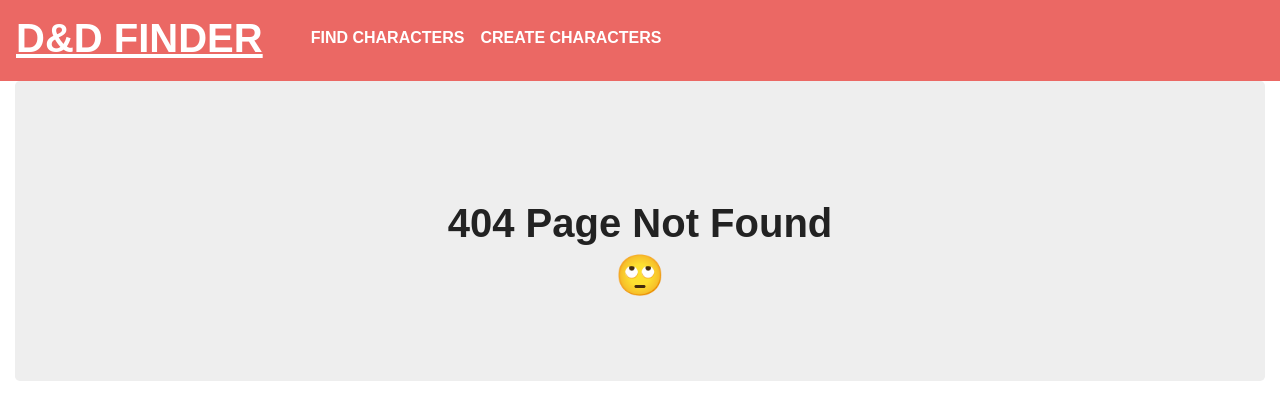
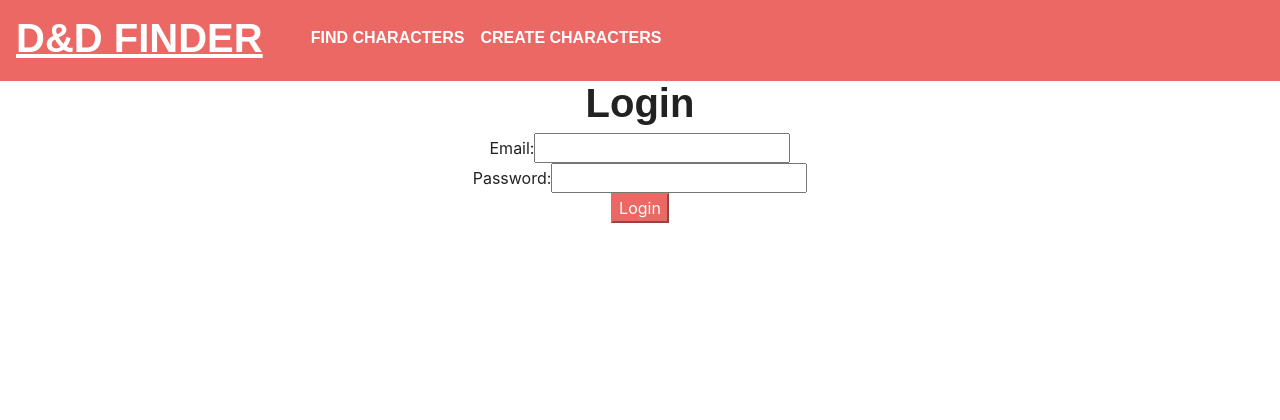
Before and after one commit to DobienC/Project3, a React (Create React App) app in the folder client/: page /login in a window 1280 px wide. Before the commit this address had no page. Shown: the top 420 px of the page. Built offline with nearby package versions, Linux system fonts and the light colour scheme; a web font is replaced by a local one.

Commit message:
login page and form control

```diff
--- a/client/src/App.js
+++ b/client/src/App.js
@@ -1,12 +1,14 @@
 import React from "react";
 import { BrowserRouter as Router, Route, Switch } from "react-router-dom";
-import Books from "./pages/Books";
-import Detail from "./pages/Detail";
+import Home from "./pages/Home";
+import Login from "./pages/Login";
 import NoMatch from "./pages/NoMatch";
 import Characters from "./pages/Characters";
 import Character from "./pages/Character";
 import CharacterCreation from "./pages/CharacterCreation";
 import Nav from "./components/Nav";
+// import Books from "./pages/Books";
+// import Detail from "./pages/Detail";
 
 function App() {
   return (
@@ -14,9 +16,10 @@ function App() {
       <div>
         <Nav />
         <Switch>
-          <Route exact path="/" component={Books} />
-          <Route exact path="/books" component={Books} />
-          <Route exact path="/books/:id" component={Detail} />
+          <Route exact path="/" component={Home} />
+          <Route exact path="/login" component={Login} />
+          {/* <Route exact path="/books" component={Books} />
+          <Route exact path="/books/:id" component={Detail} /> */}
           <Route exact path="/characters" component={Characters} />
           <Route exact path="/character/:id" component={Character} />
           <Route exact path="/characterCreation" component={CharacterCreation} />
--- a/client/src/components/CharacterCard/index.js
+++ b/client/src/components/CharacterCard/index.js
@@ -1,6 +1,6 @@
 import React from "react";
 import "./style.css";
-import { PromiseProvider } from "mongoose";
+// import { PromiseProvider } from "mongoose";
 
 function CharacterCard(props) {
 
--- a/client/src/components/CharacterCreationForm/index.js
+++ b/client/src/components/CharacterCreationForm/index.js
@@ -70,7 +70,7 @@ function CharacterCreationForm(props) {
                       <div className="input-group-prepend">
                         <span className="input-group-text">STR</span>
                       </div>
-                      <input type="number" min="0" max="20" defaultValue="8" onChange={props.handleInputChange} id="strength" className="form-control" aria-label="Large" aria-describedby="inputGroup-sizing-sm" />
+                      <input type="number" min="0" max="20" step="1" defaultValue="8" onChange={props.handleInputChange} id="strength" className="form-control" aria-label="Large" aria-describedby="inputGroup-sizing-sm" />
                     </div>
                   </div>
                   <div className="col-lg-12">Dexterity
@@ -78,7 +78,7 @@ function CharacterCreationForm(props) {
                       <div className="input-group-prepend">
                         <span className="input-group-text">DEX</span>
                       </div>
-                      <input type="number" min="0" max="20" defaultValue="8" onChange={props.handleInputChange} id="dexterity" className="form-control" aria-label="Large" aria-describedby="inputGroup-sizing-sm" />
+                      <input type="number" min="0" max="20" onkeydown="return false" defaultValue="8" onChange={props.handleInputChange} id="dexterity" className="form-control" aria-label="Large" aria-describedby="inputGroup-sizing-sm" />
                     </div>
                   </div>
                   <div className="col-lg-12">Constitution
@@ -118,42 +118,29 @@ function CharacterCreationForm(props) {
                   <div className="row">
                     <div className="col-lg-6">Personality Trait
                       <div className="input-group">
-                        {/* <div className="input-group-prepend">
-                          <span className="input-group-text">With textarea</span>
-                        </div> */}
                         <textarea className="form-control" onChange={props.handleInputChange} id="personalityTrait" aria-label="With textarea"></textarea>
                       </div>
                     </div>
                     <div className="col-lg-6">Ideals
                       <div className="input-group">
-                        {/* <div className="input-group-prepend">
-                          <span className="input-group-text">With textarea</span>
-                        </div> */}
                         <textarea className="form-control" onChange={props.handleInputChange} id="ideals" aria-label="With textarea"></textarea>
                       </div>
                     </div>
                     <div className="col-lg-6">Bonds
                       <div className="input-group">
-                        {/* <div className="input-group-prepend">
-                          <span className="input-group-text">With textarea</span>
-                        </div> */}
                         <textarea className="form-control" onChange={props.handleInputChange} id="bonds" aria-label="With textarea"></textarea>
                       </div>
                     </div>
                     <div className="col-lg-6">Flaws
                       <div className="input-group">
-                        {/* <div className="input-group-prepend">
-                        Here
-                          <span className="input-group-text">With textarea</span>
-                        </div> */}
                         <textarea className="form-control" onChange={props.handleInputChange} id="flaws" aria-label="With textarea"></textarea>
                       </div>
                     </div>
                   </div>
                 </div>
               </div>
+              <button type="button" onClick={props.pullData} className="btn-primary text-center">Create</button>
             </div>
-            <button type="button" onClick={props.pullData} className="btn btn-primary">Primary</button>
         </div>
     );
 }
--- a/client/src/pages/Character.js
+++ b/client/src/pages/Character.js
@@ -20,7 +20,10 @@ class Character extends Component {
 
     delete = () => {
         API.deleteCharacterById(this.props.match.params.id)
-            .then(res => this.setState({character: res.data}))
+            .then(res => {
+                this.setState({character: res.data})
+                window.location.assign('/characters')
+            })
             .catch(err => console.log(err));
     }
 
--- a/client/src/pages/CharacterCreation.js
+++ b/client/src/pages/CharacterCreation.js
@@ -4,10 +4,45 @@ import CharacterCreationForm from "../components/CharacterCreationForm";
 
 class CharacterCreation extends Component {
     state = {
+        points: 21,
+        strength: 8,
+        dexterity: 8,
+        constitution: 8,
+        intelligence: 8,
+        wisdom: 8,
+        charisma: 8
     };
 
     handleInputChange = event => {
+        const attrList = ["strength","dexterity","constitution","intelligence","wisdom","charisma"]
+        const attrId = event.target.id;
+        var change = 0;
         const { id, value } = event.target;
+        if(attrList.indexOf(attrId) !== -1){
+            switch(attrList.indexOf(attrId)){
+                case 0:
+                    change = this.state.strength - value;
+                    break;
+                case 1:
+                    change = this.state.dexterity - value;
+                    break;
+                case 2:
+                    change = this.state.constitution - value;
+                    break;
+                case 3:
+                    change = this.state.intelligence - value;
+                    break;
+                case 4:
+                    change = this.state.wisdom - value;
+                    break;
+                case 5:
+                    change = this.state.charisma - value;
+                    break;
+            }
+            this.setState({
+                points: this.state.points+change
+            })
+        }
         this.setState({
             [id]: value
         });
@@ -44,7 +79,8 @@ class CharacterCreation extends Component {
             this.state
         )
             .then(res =>
-            console.log(res.data)
+            // console.log(res.data)
+            window.location.assign('/characters')
         )
         .catch(err => console.log(err));
     }
@@ -52,10 +88,7 @@ class CharacterCreation extends Component {
     render(){
         return (
             <div>
-                <button onClick={this.deleteAllCharacters}>Delete</button>
-                <button onClick={this.createDefaultCharacter}>Add</button>
-                <button onClick={this.getCharacter}>Characters</button>
-                <a href="./characters">Characters</a>
+                <p>{this.state.points}</p>
                 <CharacterCreationForm pullData={this.pullData} handleInputChange={this.handleInputChange} />
             </div>
         )
--- /dev/null
+++ b/client/src/pages/Home.js
@@ -0,0 +1,46 @@
+import React, { Component } from "react";
+import API from "../utils/API";
+
+class Home extends Component {
+    state = {
+    }
+
+    signIn = () => {
+        window.location.assign('/login')
+    }
+
+    render() {
+        return (
+            <div>
+                <div className="container">
+                    <div className="row">
+                        <div className="col-lg-12 text-center">
+                            <h1>Welcome to Cryptic Messa</h1>
+                            <h6>Are you a new or returning adventurer?</h6>
+                            <div className="row">
+                                <div className="col-lg-5"></div>
+                                <div className="col-lg-2 mt-3">
+                                    <button className="btn-primary" onClick={this.signIn}>
+                                        <h3>New</h3>
+                                        (new user)
+                                    </button>
+                                </div>
+                                <div className="col-lg-5"></div>
+                                <div className="col-lg-5"></div>
+                                <div className="col-lg-2 mt-3">
+                                    <button className="btn-primary" onClick={this.signIn}>
+                                        <h3>Returning</h3>
+                                        (login)
+                                    </button>
+                                </div>
+                                <div className="col-lg-5"></div>
+                            </div>
+                        </div>
+                    </div>
+                </div>
+            </div>
+        )
+    }
+}
+
+export default Home;
--- /dev/null
+++ b/client/src/pages/Login.js
@@ -0,0 +1,56 @@
+import React, { Component } from "react";
+import API from "../utils/API";
+
+class Login extends Component {
+    state = {
+        email: '',
+        password: ''
+    }
+
+
+
+    onChange = key => e => this.setState({ [key]: e.target.value });
+
+    render() {
+        return (
+            <div>
+                <div className="container">
+                    <div className="row text-center">
+                        <div className="col-lg-12">
+                            <h1>Login</h1>
+                        </div>
+                        <div className="col-lg-12 float-right">
+                            Email:
+                            <input
+                                type="text"
+                                value={this.state.email}
+                                label="email"
+                                onChange={this.onChange('email')}
+                            />
+                        </div>
+                        <div className="col-lg-12 float-right">
+                            Password:
+                            <input
+                                type="password"
+                                value={this.state.password}
+                                label="password"
+                                onChange={this.onChange('password')}
+                            />
+                        </div>
+                        <div className="col-lg-12">
+                            <button
+                                className="btn-primary"
+                                onClick={this.onSubmit}
+                                disabled={!Boolean(this.state.email && this.state.password)}
+                                >
+                                Login
+                            </button>
+                        </div>
+                    </div>
+                </div>
+            </div>
+        )
+    }
+}
+
+export default Login;
```
